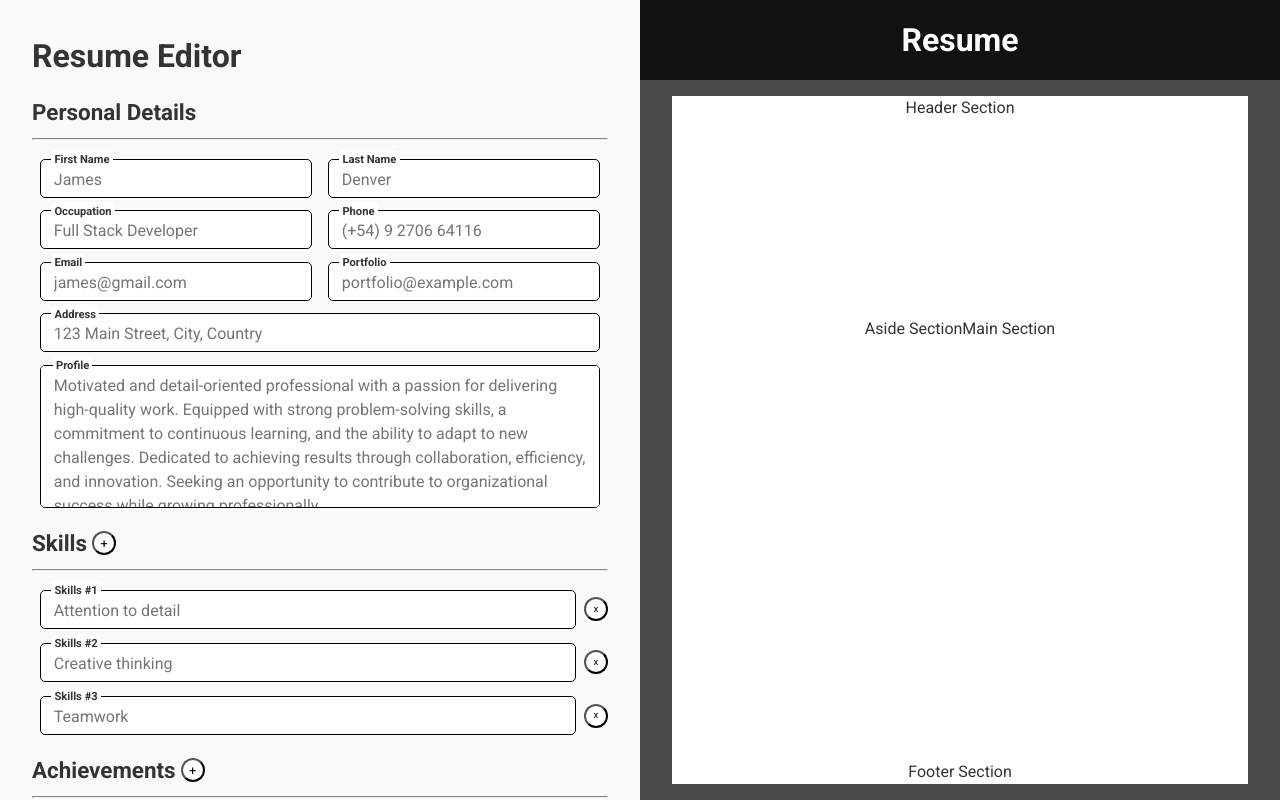
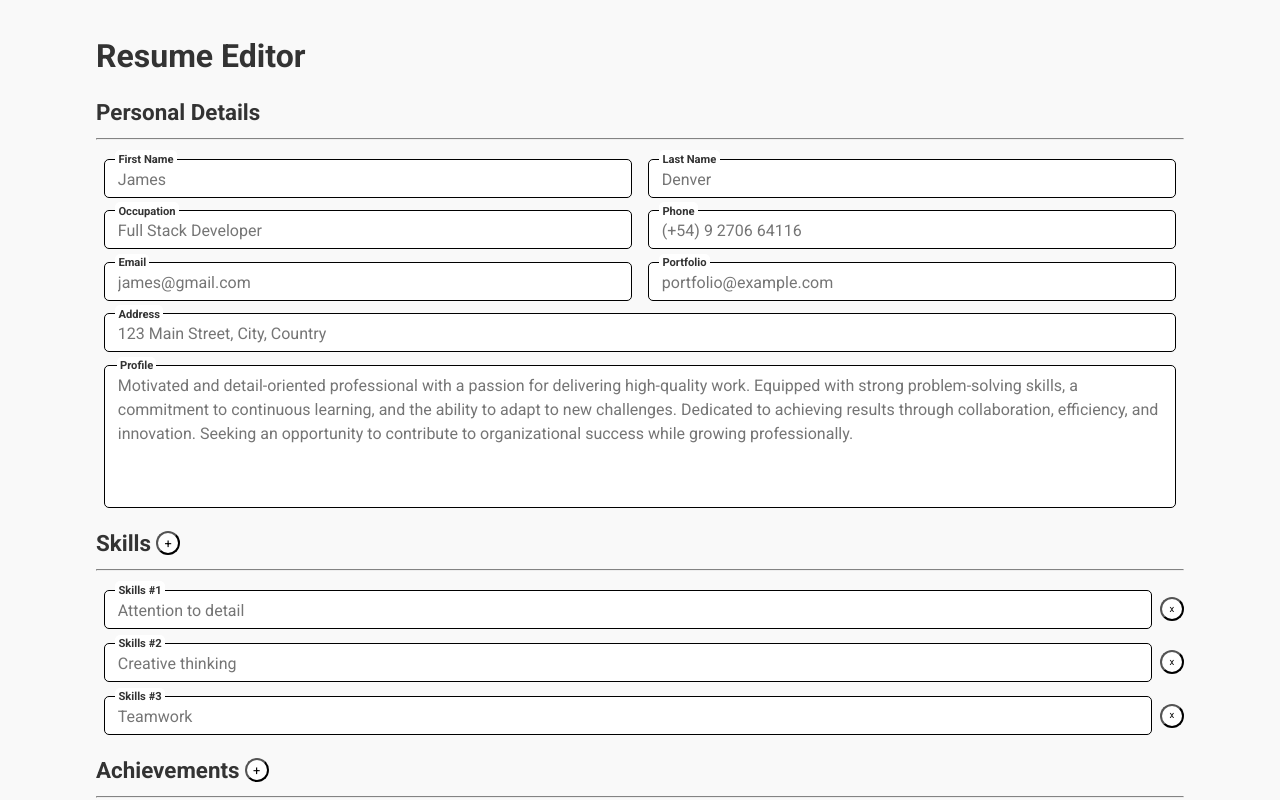
Before and after one commit to CeeZ-11/Odin-Project-CV-Application, a React (Vite) app: page / in a window 1280 px wide. Built offline with nearby package versions, Linux system fonts and the light colour scheme.

Commit message:
:sparkles: feat: Add Head component with pic and header details
:art: style: Update layout of resume container and responsiveness

```diff
--- a/src/App.jsx
+++ b/src/App.jsx
@@ -3,6 +3,7 @@ import Education from "./components/Editor/Education";
 import Experience from "./components/Editor/Experience";
 import Personal from "./components/Editor/Personal";
 import Skills from "./components/Editor/Skills";
+import Head from "./components/Resume/Head";
 import "./styles/App.css";
 
 export default function App() {
@@ -19,7 +20,7 @@ export default function App() {
       <div className="resume">
         <h1>Resume</h1>
         <div className="resume-container">
-          <div className="resume-head">Header Section</div>
+          <Head />
           <div className="resume-body">
             <div className="aside">Aside Section</div>
             <div className="main">Main Section</div>
--- /dev/null
+++ b/src/components/Resume/Head.css
@@ -0,0 +1,29 @@
+.resume-head {
+  display: flex;
+}
+
+.head-profile-pic {
+  flex: 0.6;
+  padding: 2rem 0 2rem 2rem;
+}
+
+.head-profile-header {
+  flex: 1;
+}
+
+.profile-button {
+  background-image: url("./assets/profile-circle-svgrepo-com.svg");
+  background-repeat: no-repeat;
+  background-size: contain;
+  background-position: auto;
+  width: 20vw;
+  height: 20vw;
+  max-width: 150px; /* Set a maximum width */
+  max-height: 150px;
+  border-radius: 50%;
+  border: none;
+}
+
+.profile-button:hover {
+  transform: scale(1);
+}
--- /dev/null
+++ b/src/components/Resume/Head.jsx
@@ -0,0 +1,13 @@
+import "./Head.css";
+
+export default function Head() {
+  return (
+    <div className="resume-head">
+      <div className="head-profile-pic">
+        <button className="profile-button"></button>
+      </div>
+
+      <div className="head-profile-header"></div>
+    </div>
+  );
+}
--- a/src/styles/App.css
+++ b/src/styles/App.css
@@ -13,21 +13,28 @@ main {
 }
 
 .resume {
-  display: grid;
-  grid-template: auto 1fr / 1fr;
+  display: flex;
+  flex-direction: column;
+  align-items: center;
   background-color: rgb(75, 75, 75);
   height: 100vh;
   position: fixed;
   right: 0;
   width: 50vw;
+  overflow: hidden;
 }
 
 .resume-container {
   display: flex;
   flex-direction: column;
-  margin: 1rem 4rem;
+  margin: 1rem 0;
   background-color: white;
   align-items: center;
+  width: 60%;
+  max-width: 500px;
+  min-height: 720px;
+  height: 100%;
+  justify-content: center;
 }
 
 .grey-line {
@@ -192,10 +199,12 @@ li input {
   text-align: center;
   background-color: rgb(17, 17, 17);
   padding: 1rem;
+  width: 100%;
 }
 
 .resume-head {
   flex: 0.5;
+  width: 100%;
 }
 .resume-body {
   flex: 1;
@@ -211,7 +220,7 @@ li input {
   }
 }
 
-@media (max-width: 1035px) {
+@media (max-width: 1500px) {
   main {
     grid-template: 1fr / 1fr;
   }
@@ -221,15 +230,6 @@ li input {
   }
 }
 
-@media (max-width: 1620px) {
-  .editor {
-    margin: 2rem 2rem;
-  }
-  .resume-container {
-    margin: 1rem 2rem;
-  }
-}
-
 @media (min-width: 10px) and (max-width: 270px) {
   .resume {
     position: relative;
```
Also changed, not shown: src/components/Resume/assets/profile-circle-svgrepo-com.svg (added).
